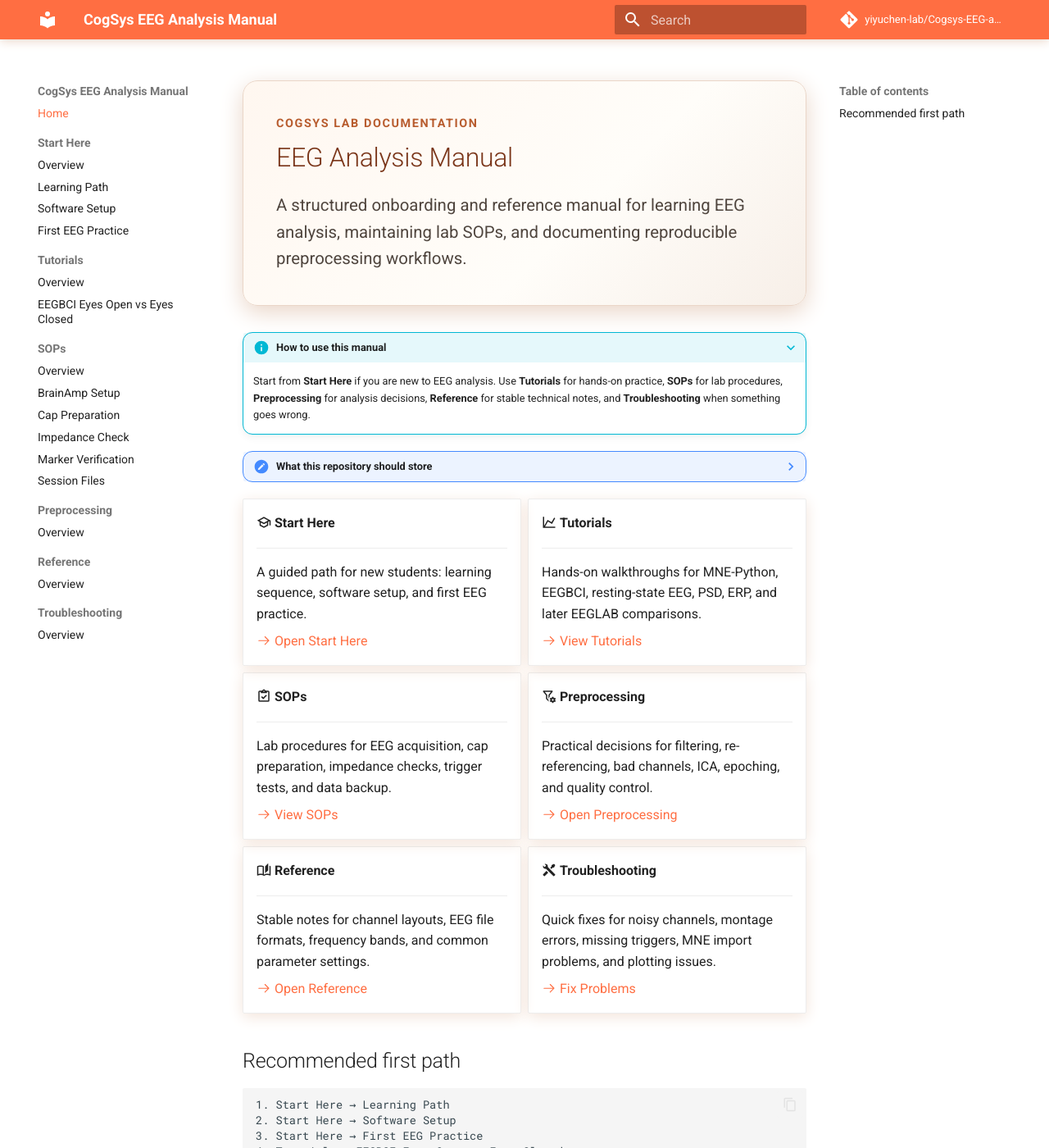
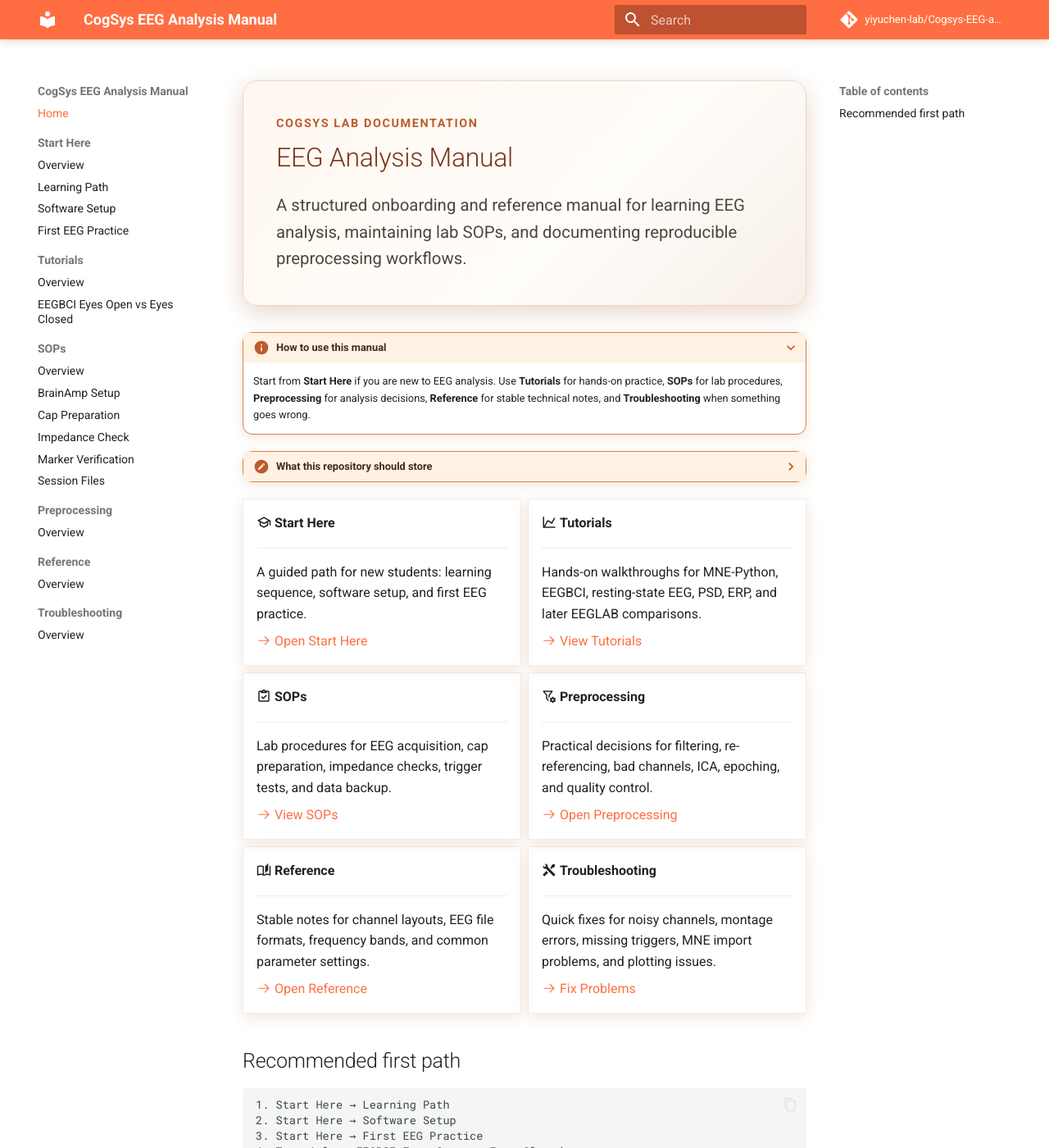
Before and after one commit to yiyuchen-lab/Cogsys-EEG-analysis-manual, an MkDocs documentation site: the page built from docs/index.md, in a window 1280 px wide and 1400 px high. Shown: the whole window at 82% size. Built offline with MkDocs 1.6.1 and Material for MkDocs 9.7.7, drawn with Linux system fonts in a browser that asks for light colours; comment, search, counter and statistics services are not loaded.

Commit message:
Harmonize expandable block colors with orange theme

```diff
--- a/docs/stylesheets/extra.css
+++ b/docs/stylesheets/extra.css
@@ -61,3 +61,66 @@
 .md-typeset details > summary {
   font-weight: 700;
 }
+
+.md-typeset .admonition.info,
+.md-typeset details.info,
+.md-typeset .admonition.note,
+.md-typeset details.note,
+.md-typeset .admonition.abstract,
+.md-typeset details.abstract,
+.md-typeset .admonition.question,
+.md-typeset details.question,
+.md-typeset .admonition.warning,
+.md-typeset details.warning,
+.md-typeset .admonition.tip,
+.md-typeset details.tip,
+.md-typeset .admonition.checklist,
+.md-typeset details.checklist {
+  border-color: #d98245;
+  box-shadow: 0 3px 14px #f3e4da;
+}
+
+.md-typeset .info > .admonition-title,
+.md-typeset .info > summary,
+.md-typeset .note > .admonition-title,
+.md-typeset .note > summary,
+.md-typeset .abstract > .admonition-title,
+.md-typeset .abstract > summary,
+.md-typeset .question > .admonition-title,
+.md-typeset .question > summary,
+.md-typeset .warning > .admonition-title,
+.md-typeset .warning > summary,
+.md-typeset .tip > .admonition-title,
+.md-typeset .tip > summary,
+.md-typeset .checklist > .admonition-title,
+.md-typeset .checklist > summary {
+  background-color: #fff1e3;
+  color: #3f2b20;
+}
+
+.md-typeset .info > .admonition-title::before,
+.md-typeset .info > summary::before,
+.md-typeset .note > .admonition-title::before,
+.md-typeset .note > summary::before,
+.md-typeset .abstract > .admonition-title::before,
+.md-typeset .abstract > summary::before,
+.md-typeset .question > .admonition-title::before,
+.md-typeset .question > summary::before,
+.md-typeset .warning > .admonition-title::before,
+.md-typeset .warning > summary::before,
+.md-typeset .tip > .admonition-title::before,
+.md-typeset .tip > summary::before,
+.md-typeset .checklist > .admonition-title::before,
+.md-typeset .checklist > summary::before {
+  background-color: #b85c2e;
+}
+
+.md-typeset details.info > summary::after,
+.md-typeset details.note > summary::after,
+.md-typeset details.abstract > summary::after,
+.md-typeset details.question > summary::after,
+.md-typeset details.warning > summary::after,
+.md-typeset details.tip > summary::after,
+.md-typeset details.checklist > summary::after {
+  color: #b85c2e;
+}
```
